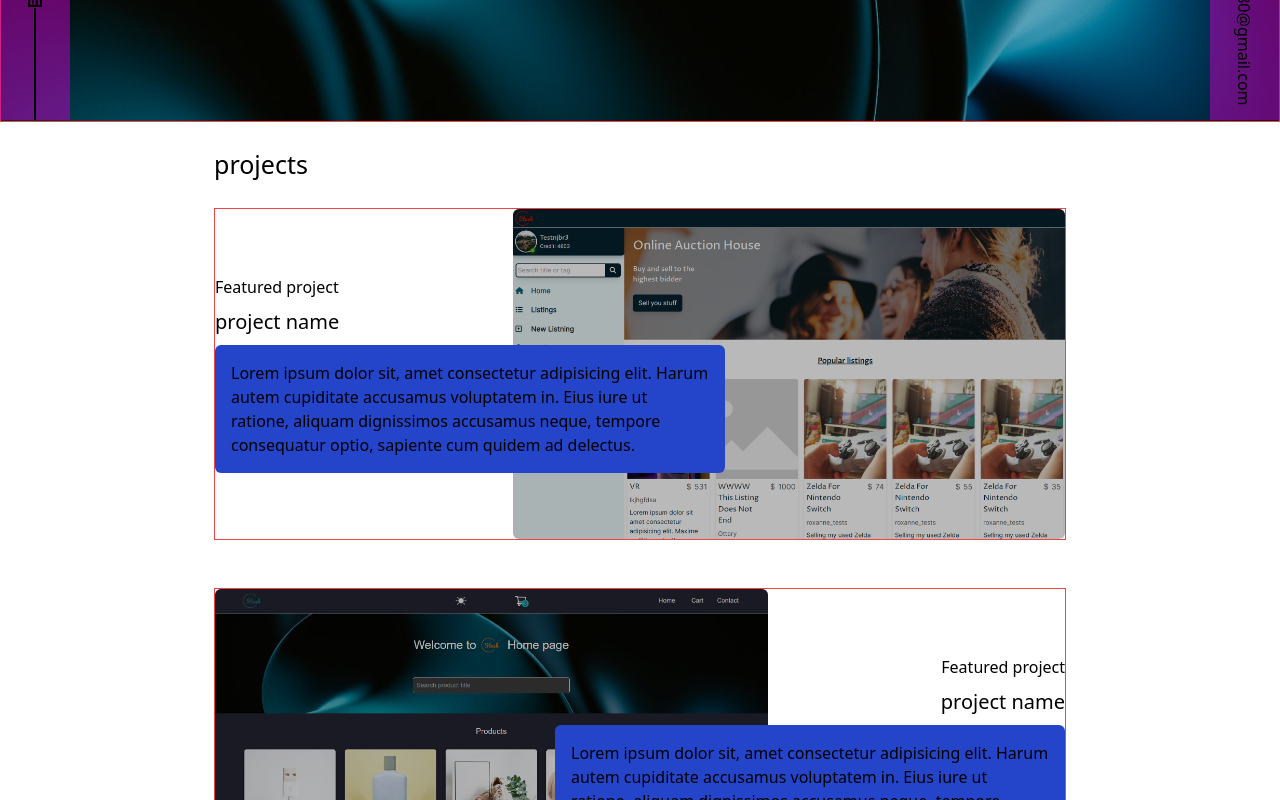
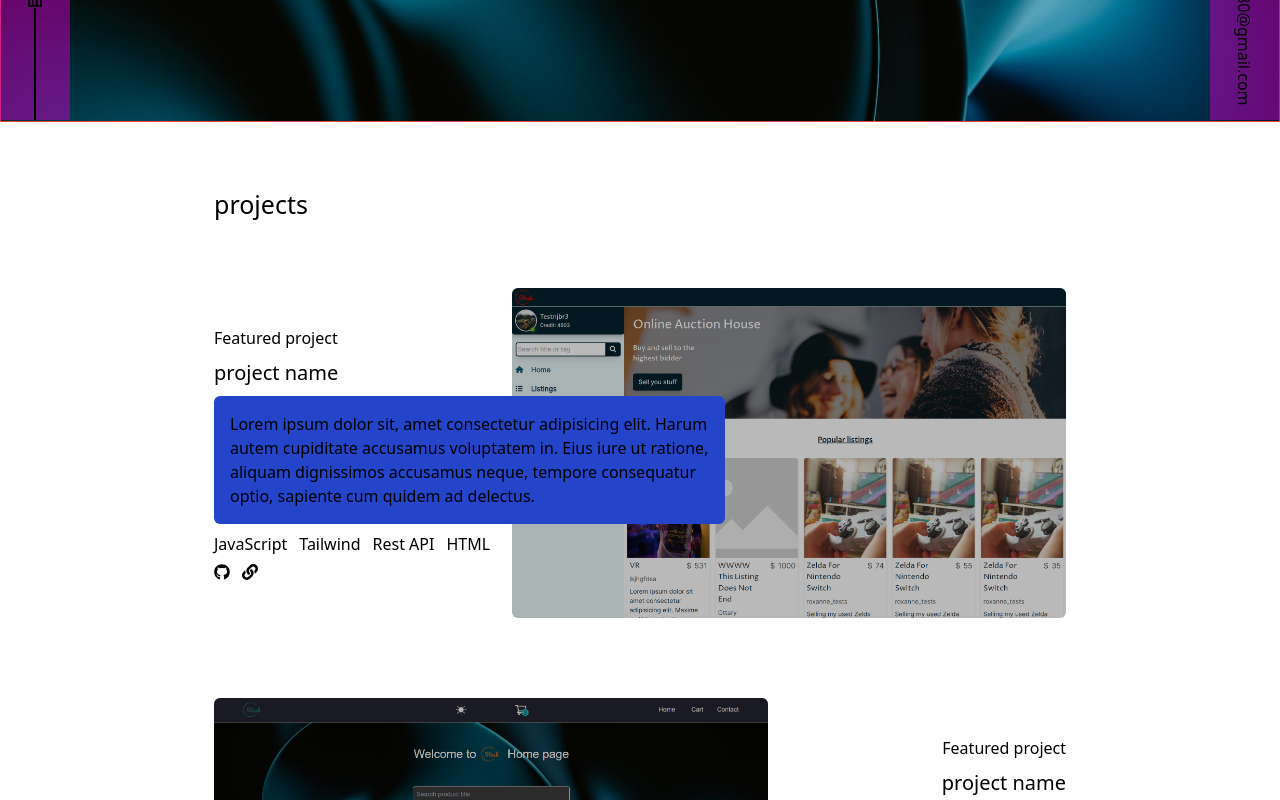
Before and after one commit to johannranudd/portfolio-2.0, a Next.js app: page / in a window 1280 px wide. Shown: the part 680-1480 px from the top of the page. Built offline with nearby package versions, Linux system fonts and the light colour scheme.

Commit message:
adds basic projects layout

```diff
--- a/app/page.tsx
+++ b/app/page.tsx
@@ -12,6 +12,7 @@ import { motion as m, useScroll, useTransform } from "framer-motion";
 import { useEffect, useRef, useState } from "react";
 import { useGlobalContext } from "@/context/context";
 import Link from "next/link";
+import { FaGithub, FaLink } from "react-icons/fa";
 
 export default function Home() {
   const { scrollYProgress } = useScroll();
@@ -31,26 +32,29 @@ function ProjectsComponent({ scrollYProgress }: any) {
       id: 1,
       imageUrl: image1,
       alt: "alt text",
+      tech: ["JavaScript", "Tailwind", "Rest API", "HTML"],
     },
     {
       id: 2,
       imageUrl: image2,
       alt: "alt text",
+      tech: ["Next.JS", "TypeScript", "Tailwind", "Rest API"],
     },
     {
       id: 3,
       imageUrl: image3,
       alt: "alt text",
+      tech: ["JavaScript", "SASS", "Rest API", "HTML"],
     },
   ];
 
   return (
-    <section className="max-w-screen-lg md:mx-auto bg-white w-full">
+    <section className="max-w-screen-lg md:mx-auto bg-white mb-20">
       <div className="px-4  md:mx-sidebarWidth">
-        <h2 className="py-6 text-2xl">projects</h2>
-        <ul className="flex flex-col w-full space-y-12">
+        <h2 className="py-16 text-2xl">projects</h2>
+        <ul className="flex flex-col w-full space-y-20">
           {projects.map((p, index) => {
-            const { id, imageUrl, alt } = p;
+            const { id, imageUrl, alt, tech } = p;
             let reversed = false;
             if (index % 2 == 0) {
               reversed = true;
@@ -59,7 +63,7 @@ function ProjectsComponent({ scrollYProgress }: any) {
               <>
                 <li
                   key={id}
-                  className={`relative w-full text-white border border-red-500  md:text-black`}
+                  className={`relative w-full text-white md:text-black`}
                 >
                   <div
                     className={`absolute h-full flex flex-col justify-center space-y-2 ${
@@ -74,6 +78,19 @@ function ProjectsComponent({ scrollYProgress }: any) {
                       ut ratione, aliquam dignissimos accusamus neque, tempore
                       consequatur optio, sapiente cum quidem ad delectus.
                     </p>
+                    <ul className="flex space-x-3 z-50">
+                      {tech.map((t, index) => {
+                        return <li key={index}>{t}</li>;
+                      })}
+                    </ul>
+                    <div className="flex space-x-3 z-50">
+                      <Link href={`https://github.com/`}>
+                        <FaGithub />
+                      </Link>
+                      <Link href={`https://github.com/`}>
+                        <FaLink />
+                      </Link>
+                    </div>
                   </div>
                   <Link href={"https://twitter.com/"}>
                     <div
```
